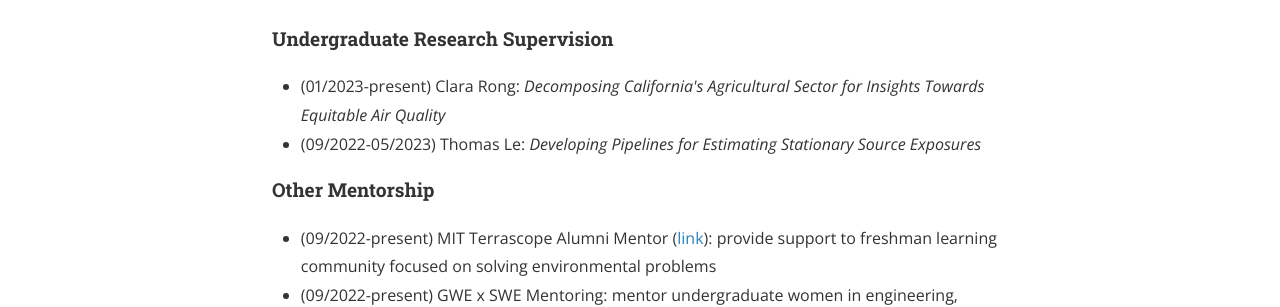
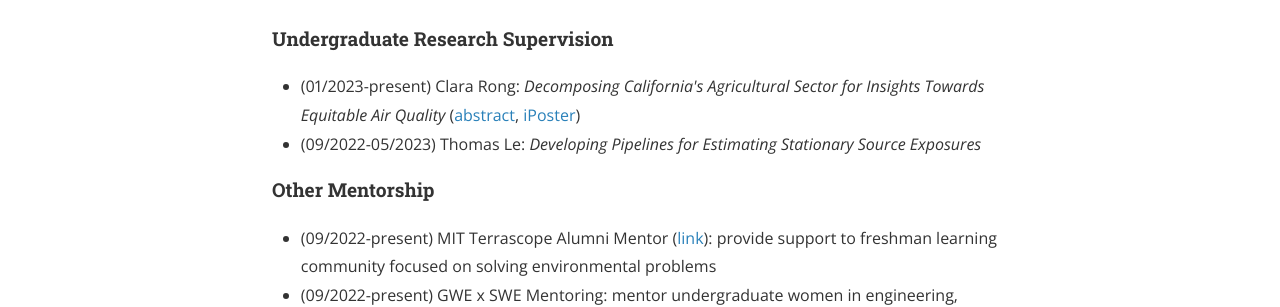
Before and after one commit to lkoolik/lkoolik.github.io, a Jekyll site: the page built from cv.md, in a window 1280 px wide and 900 px high, scrolled down 2833 px. Shown: the part 156-463 px from the top of the window. Built offline with Jekyll 4.4.1, drawn with Linux system fonts in a browser that asks for light colours; nearby versions of some CDN libraries.

Commit message:
Update cv.md

```diff
--- a/cv.md
+++ b/cv.md
@@ -87,7 +87,7 @@ main_nav: true
 <h3>Volunteering & Mentorship</h3>
 <h4>Undergraduate Research Supervision</h4>
 <ul>
-  <li>(01/2023-present) Clara Rong: <em>Decomposing California's Agricultural Sector for Insights Towards Equitable Air Quality</em></li>
+  <li>(01/2023-present) Clara Rong: <em>Decomposing California's Agricultural Sector for Insights Towards Equitable Air Quality</em> (<a href="https://agu.confex.com/agu/fm23/meetingapp.cgi/Paper/1324285">abstract</a>, <a href="https://agu23.ipostersessions.com/?s=9B-D2-A7-D7-94-1B-81-68-0A-CA-BD-01-52-8E-76-C2">iPoster</a>) </li>
   <li>(09/2022-05/2023) Thomas Le: <em>Developing Pipelines for Estimating Stationary Source Exposures</em></li>
 </ul>
 
```
